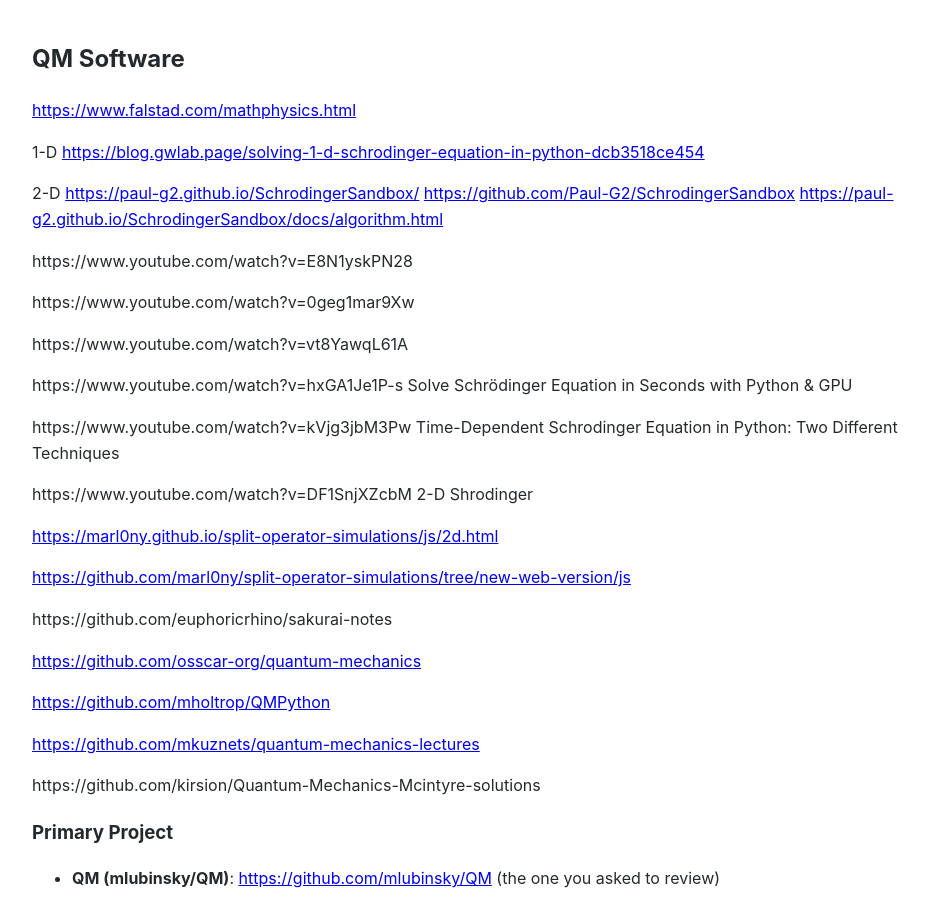
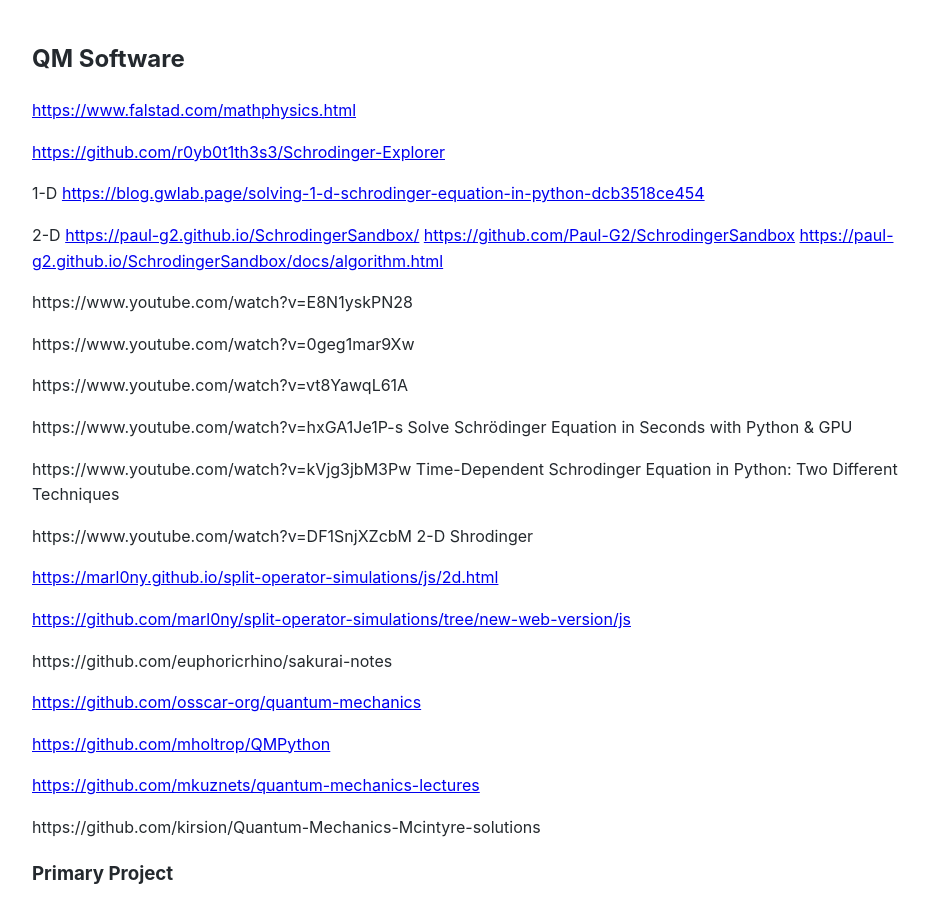
Before and after one commit to Michael-Lubinsky/michael-lubinsky.github.com, a Jekyll site: the page built from physics/competitors.md, in a window 1280 px wide and 900 px high. Shown: the whole window, without its empty margins (158-1087 px from the left). Built offline with Jekyll 4.4.1, drawn with Linux system fonts in a browser that asks for light colours; our own code applies the rules of GitHub Pages for plain Markdown files.

Commit message:
Update competitors.md

```diff
--- a/physics/competitors.md
+++ b/physics/competitors.md
@@ -1,6 +1,8 @@
 ## QM Software
 
 <https://www.falstad.com/mathphysics.html>
+
+<https://github.com/r0yb0t1th3s3/Schrodinger-Explorer>
 
 1-D
 <https://blog.gwlab.page/solving-1-d-schrodinger-equation-in-python-dcb3518ce454>
```
